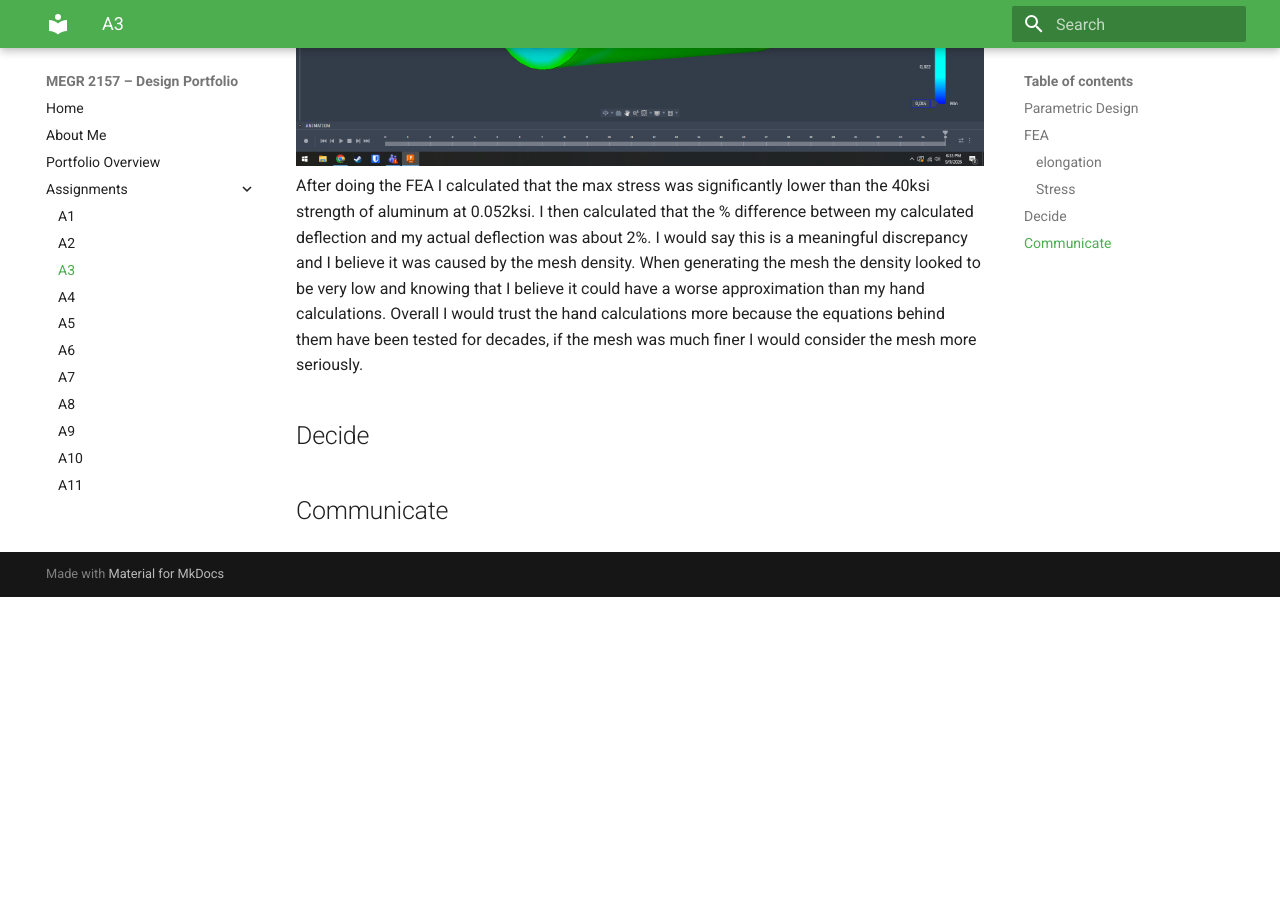
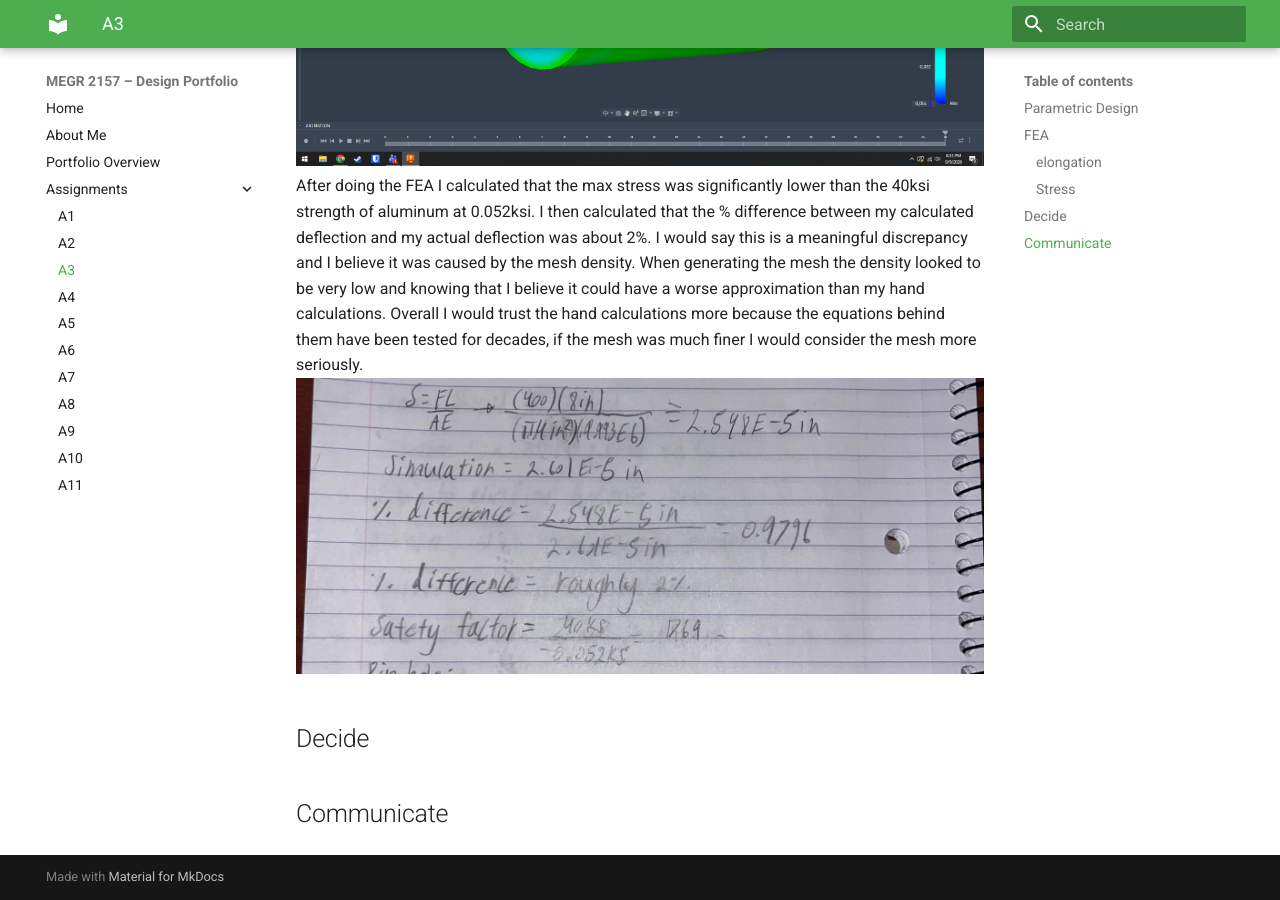
Before and after one commit to pklauser-cyber/design-projects-portfolio, an MkDocs documentation site: the page built from docs/assignments/A03/index.md, in a window 1280 px wide and 900 px high, scrolled down 2066 px. Built offline with MkDocs 1.6.1 and Material for MkDocs 9.7.7, drawn with Linux system fonts in a browser that asks for light colours; before the commit the page ends 2663 px from its top, so only the background shows below that.

Commit message:
Update index.md

```diff
--- a/docs/assignments/A03/index.md
+++ b/docs/assignments/A03/index.md
@@ -12,7 +12,7 @@ Using the video provided I was able to set up a FEA simulation with one side of
 ![FEA2](Assignment3screenshot2.png)
 ![FEA3](Assignment3screenshot3.png)
 After doing the FEA I calculated that the max stress was significantly lower than the 40ksi strength of aluminum at 0.052ksi. I then calculated that the % difference between my calculated deflection and my actual deflection was about 2%. I would say this is a meaningful discrepancy and I believe it was caused by the mesh density. When generating the mesh the density looked to be very low and knowing that I believe it could have a worse approximation than my hand calculations. Overall I would trust the hand calculations more because the equations behind them have been tested for decades, if the mesh was much finer I would consider the mesh more seriously.
-
+![Work1](IMG_5645.jpeg)
 ## Decide
 
 
```
